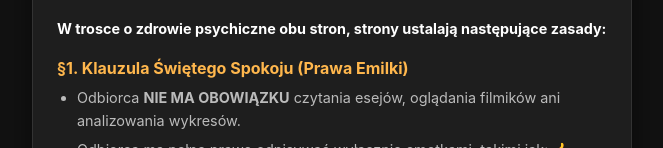
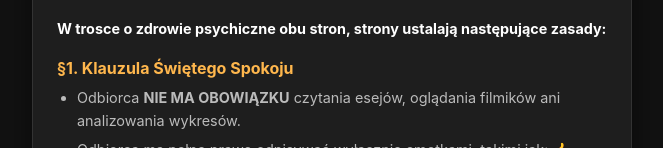
Before and after one commit to playgamer1365-coder/Licencja, a plain HTML site: page index.html in a window 1280 px wide. Both pictures are taken after a click on the button "🖋️ ODKODUJ I ODBIERZ DOKUMENT". Shown: the part 450-598 px from the top of the page, without its empty margins (308-971 px from the left). Drawn offline with Linux system fonts and the light colour scheme.

Commit message:
Update index.html

```diff
--- a/index.html
+++ b/index.html
@@ -166,7 +166,7 @@
 
         <p style="margin-bottom: 10px; font-weight: bold; color: #fff;">W trosce o zdrowie psychiczne obu stron, strony ustalają następujące zasady:</p>
 
-        <div class="section-title">§1. Klauzula Świętego Spokoju (Prawa Emilki)</div>
+        <div class="section-title">§1. Klauzula Świętego Spokoju</div>
         <ul>
             <li>Odbiorca <strong>NIE MA OBOWIĄZKU</strong> czytania esejów, oglądania filmików ani analizowania wykresów.</li>
             <li>Odbiorca ma pełne prawo odpisywać wyłącznie emotkami, takimi jak: 👍, „fajne”, „ok” lub kultowe <span class="emoticon-badge">😐😑😐</span>.</li>
```
